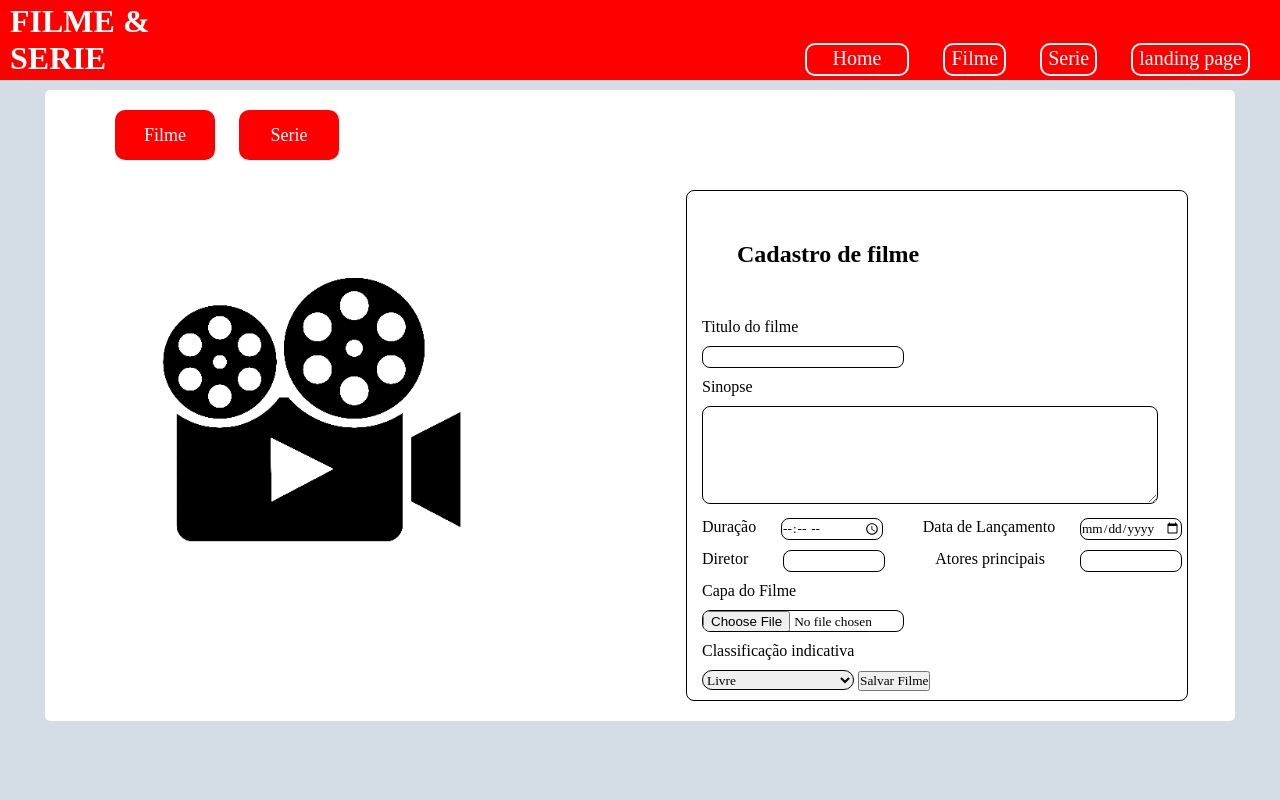
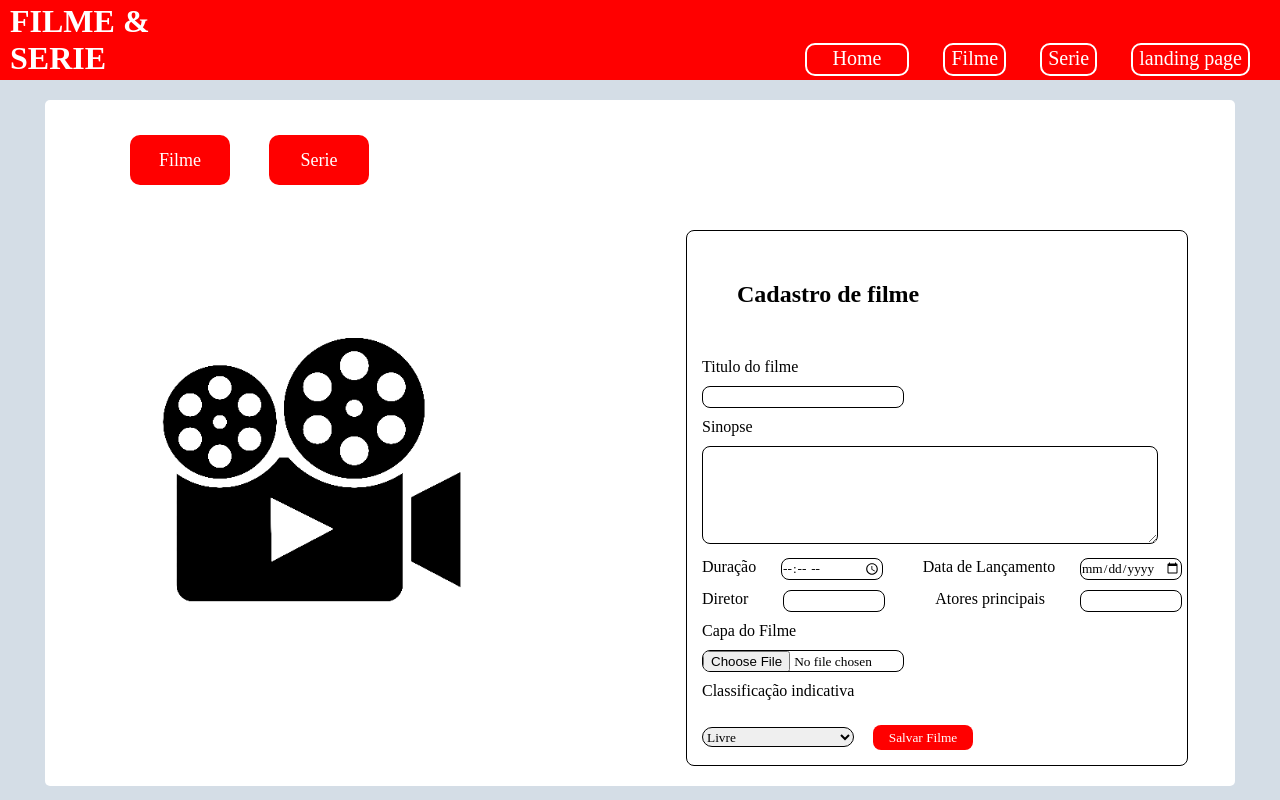
Before and after one commit to Cleiton-Aparecido/proj-tecnologia-web, a plain HTML site: page form.html in a window 1280 px wide. Drawn offline with Linux system fonts and the light colour scheme.

Commit message:
image sizes

```diff
--- a/form.html
+++ b/form.html
@@ -36,9 +36,9 @@
 
     <div id="filme" class="filme form">
 
-      <form action="">
+      <form action="" id="filme-form">
         <div class="imageConteiner">
-          <img src="img/logotipo-filme.png" alt="" width="400" height="400" id="imageMovie">
+          <img src="img/logotipo-filme.png" alt="" width="400" height="400" id="imageMovie"  sizes="(max-width: 320px) 280px, (max-width: 400px) 44px, 800px">
         </div>
         <fieldset>
           <h1 style="padding: 50px;">Cadastro de filme</h1>
@@ -84,7 +84,7 @@
 
       <form action="">
         <div class="imageConteiner" style="margin-top: 20px;">
-          <img src="img/logotipo-serie.png" alt="" width="400" height="400" id="imageSerie">
+          <img src="img/logotipo-serie.png" alt="" width="400" height="400" id="imageSerie" sizes="(max-width: 320px) 280px, (max-width: 400px) 44px, 800px">
         </div>
         <fieldset>
           <h1 style="padding: 50px;">Cadastro de serie</h1>
--- a/src/css/sytle_form.css
+++ b/src/css/sytle_form.css
@@ -1,10 +1,14 @@
+img {
+  border-radius: 100px;
+}
+
 .formulario {
   background-color: white;
   width: 100%;
   max-width: 1150px;
   min-width: 400px;
   margin: 0 auto;
-  margin-top: 10px;
+  margin-top: 20px;
   border-radius: 5px;
   padding: 20px;
 }
@@ -44,6 +48,7 @@ form {
 }
 .imageConteiner{
   padding: 20px;
+  margin-top: 20px;
 }
 fieldset {
   width: 500px;
@@ -114,3 +119,14 @@ select {
   border: 1px solid;
   border-radius: 10px;
 }
+
+button {
+  margin: 15px;
+  height: 25px;
+  width: 100px;
+  border: none;
+  border-radius: 8px;
+  cursor: pointer;
+  color: white;
+  background-color: red;
+}
```
